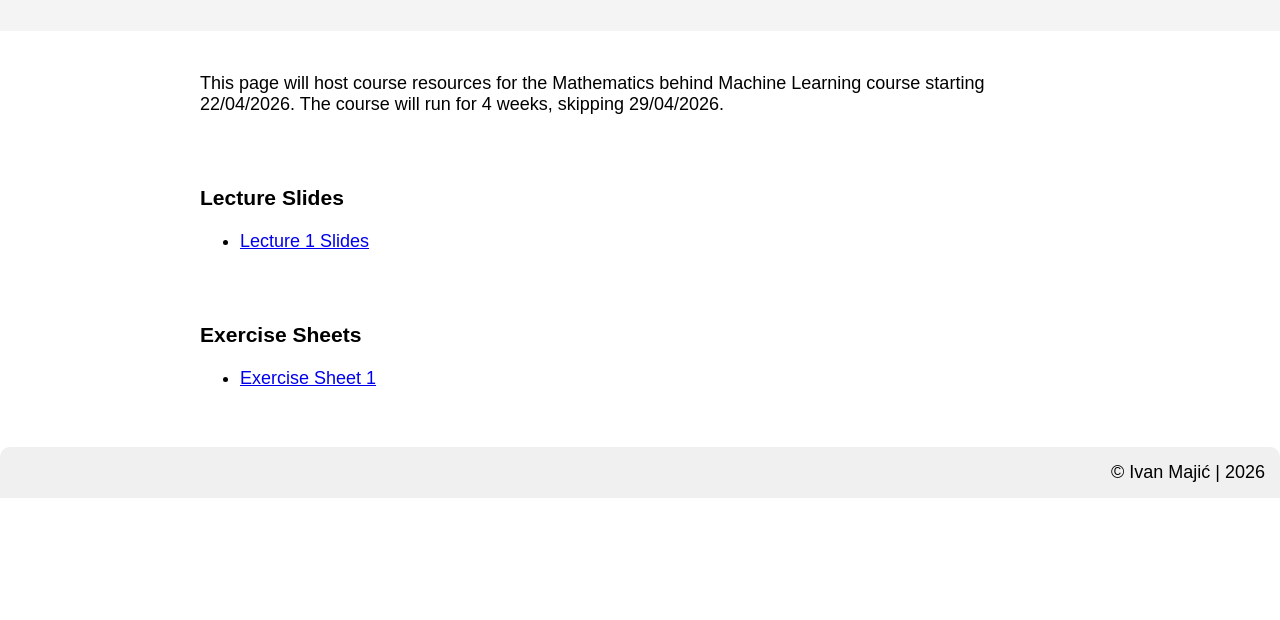
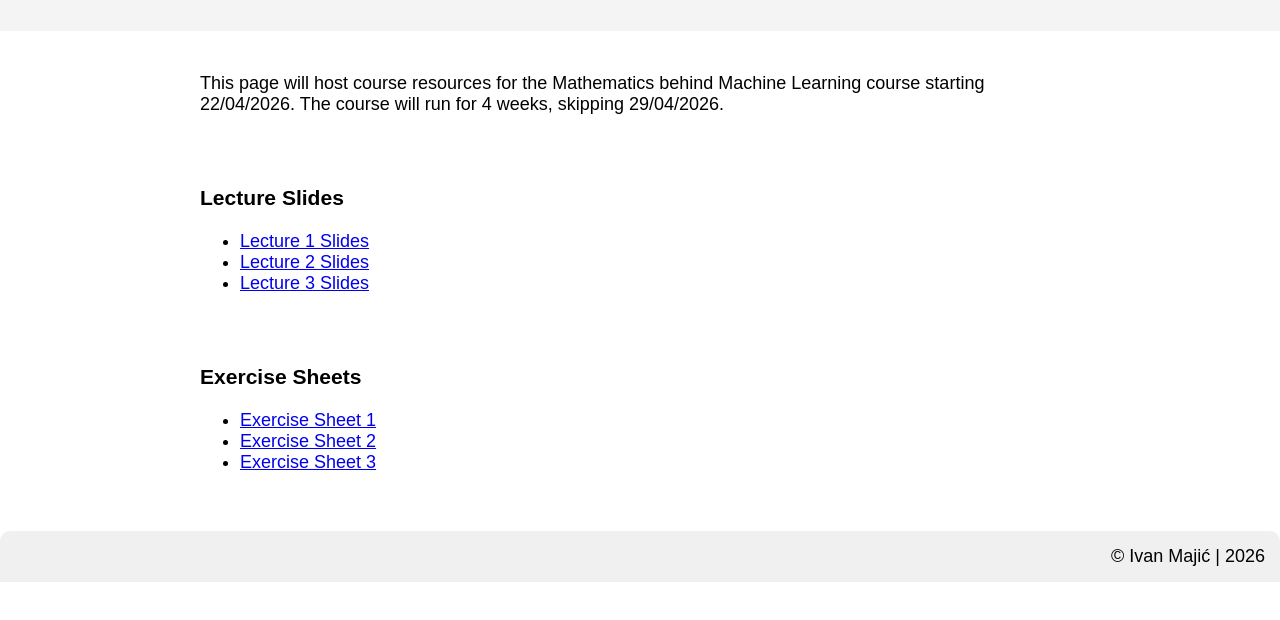
Before and after one commit to majic-ivan/majic-ivan.github.io, a plain HTML site: page lmo-course.html in a window 1280 px wide. Shown: the part 174-794 px from the top of the page. Drawn offline with Linux system fonts and the light colour scheme.

Commit message:
Week 2 and Week 3 LMO update

```diff
--- a/lmo-course.html
+++ b/lmo-course.html
@@ -39,8 +39,8 @@
             <h3>Lecture Slides</h3>
             <ul>
                 <li><a href="Mathematics_behind_ML_Week_1_slides.pdf">Lecture 1 Slides</a></li>
-                <!-- <li><a href="#">Lecture 2 Slides (Placeholder)</a></li> -->
-                <!-- <li><a href="#">Lecture 3 Slides (Placeholder)</a></li> -->
+                <li><a href="Mathematics_behind_ML_Week_2_slides.pdf">Lecture 2 Slides</a></li>
+                <li><a href="Mathematics_behind_ML_Week_3_slides.pdf">Lecture 3 Slides</a></li>
                 <!-- <li><a href="#">Lecture 4 Slides (Placeholder)</a></li> -->
             </ul>
         </div>
@@ -49,8 +49,8 @@
             <h3>Exercise Sheets</h3>
             <ul>
                 <li><a href="Mathematics_behind_ML_Week_1_Exercises.pdf">Exercise Sheet 1</a></li>
-                <!-- <li><a href="#">Exercise Sheet 2 (Placeholder)</a></li> -->
-                <!-- <li><a href="#">Exercise Sheet 3 (Placeholder)</a></li> -->
+                <li><a href="Mathematics_behind_ML_Week_2_Exercises.pdf">Exercise Sheet 2</a></li>
+                <li><a href="Mathematics_behind_ML_Week_3_Exercises.pdf">Exercise Sheet 3</a></li>
                 <!-- <li><a href="#">Exercise Sheet 4 (Placeholder)</a></li> -->
             </ul>
         </div>
```
Also changed, not shown: 4 other files.
